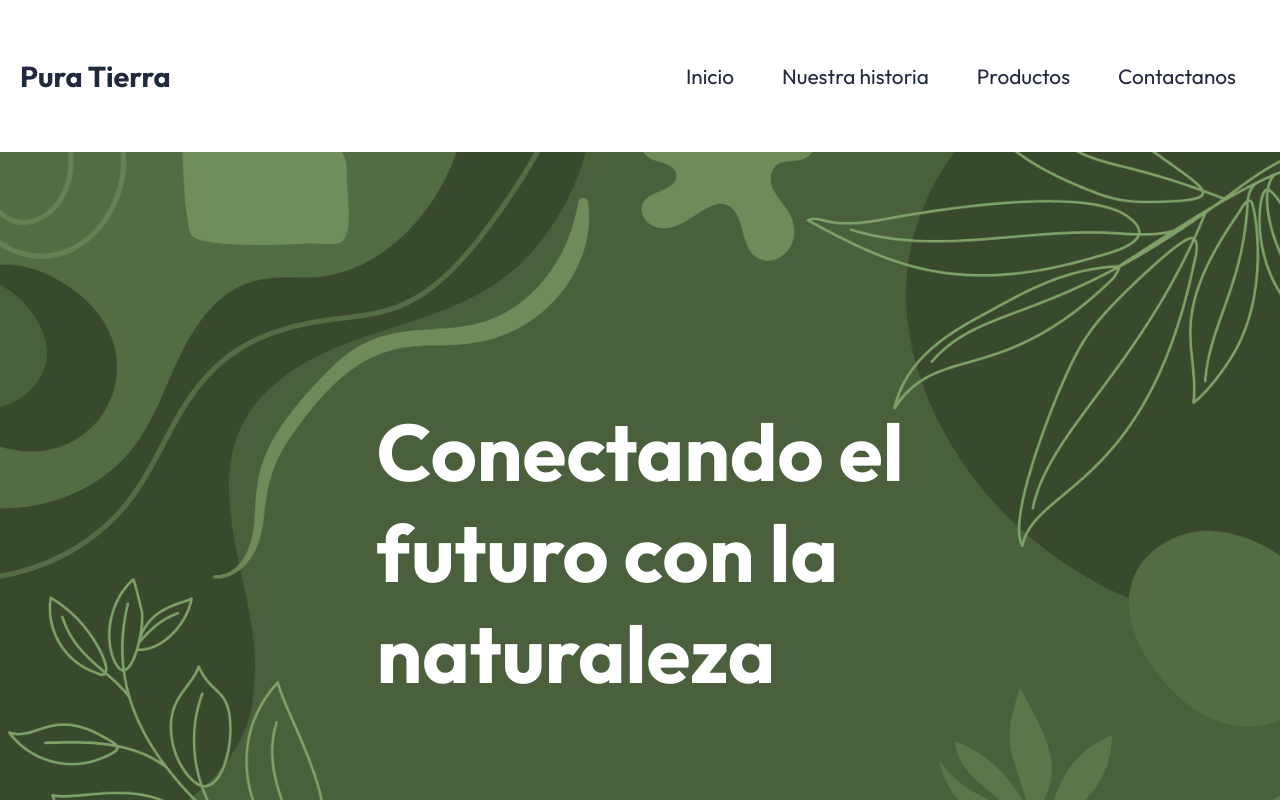
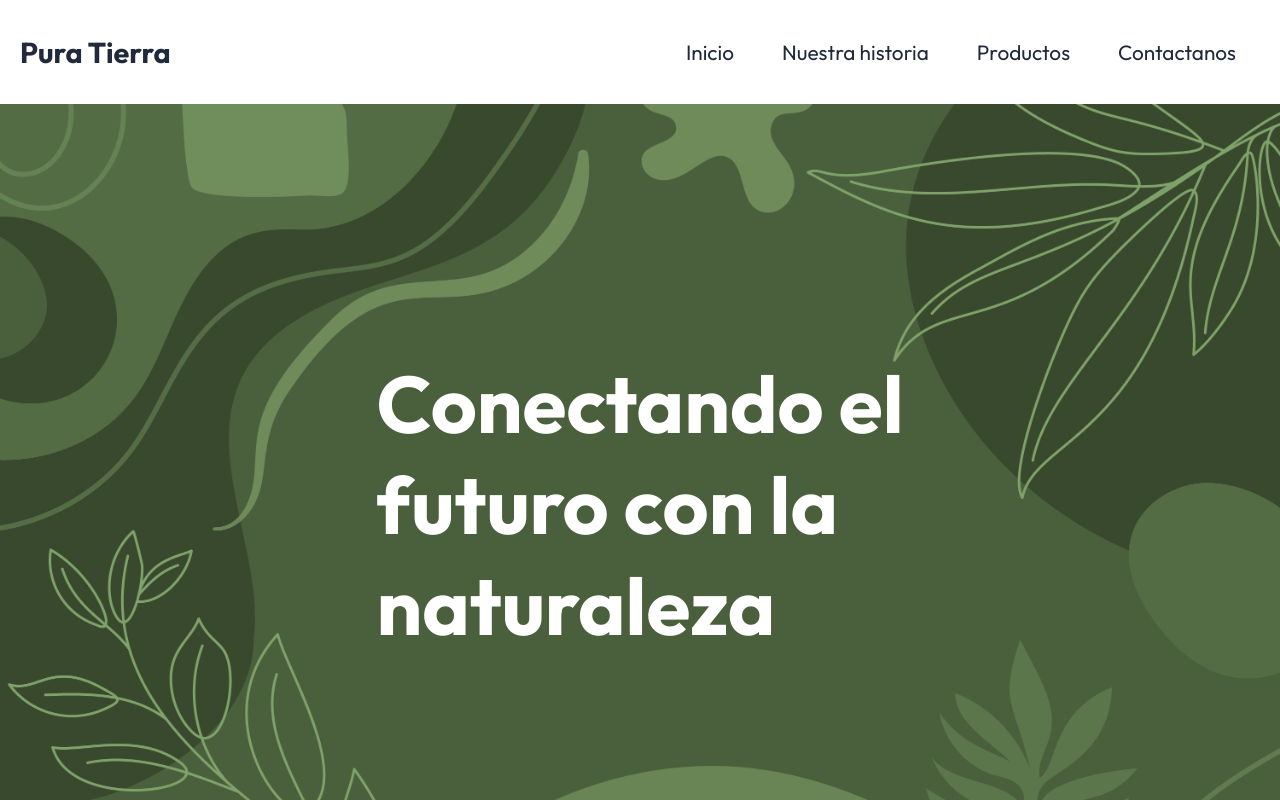
Before and after one commit to carlaesc5/tp-ciu-puratierra, a React (Vite) app in the folder pura-tierra-gsc/: page / in a window 1280 px wide. Shown: the top 800 px of the page. Built offline with nearby package versions, Linux system fonts and the light colour scheme.

Commit message:
navbar padding arreglado

```diff
--- a/pura-tierra-gsc/src/Components/Navbar/Navbar.css
+++ b/pura-tierra-gsc/src/Components/Navbar/Navbar.css
@@ -14,7 +14,7 @@ a {
 header {
   background: #ffffff;
   box-shadow: 0 0 5px rgba(0, 0, 0, 0.5);
-  padding: 2rem 0;
+  padding: 0.5rem 0;
 }
 
 .container {
```
